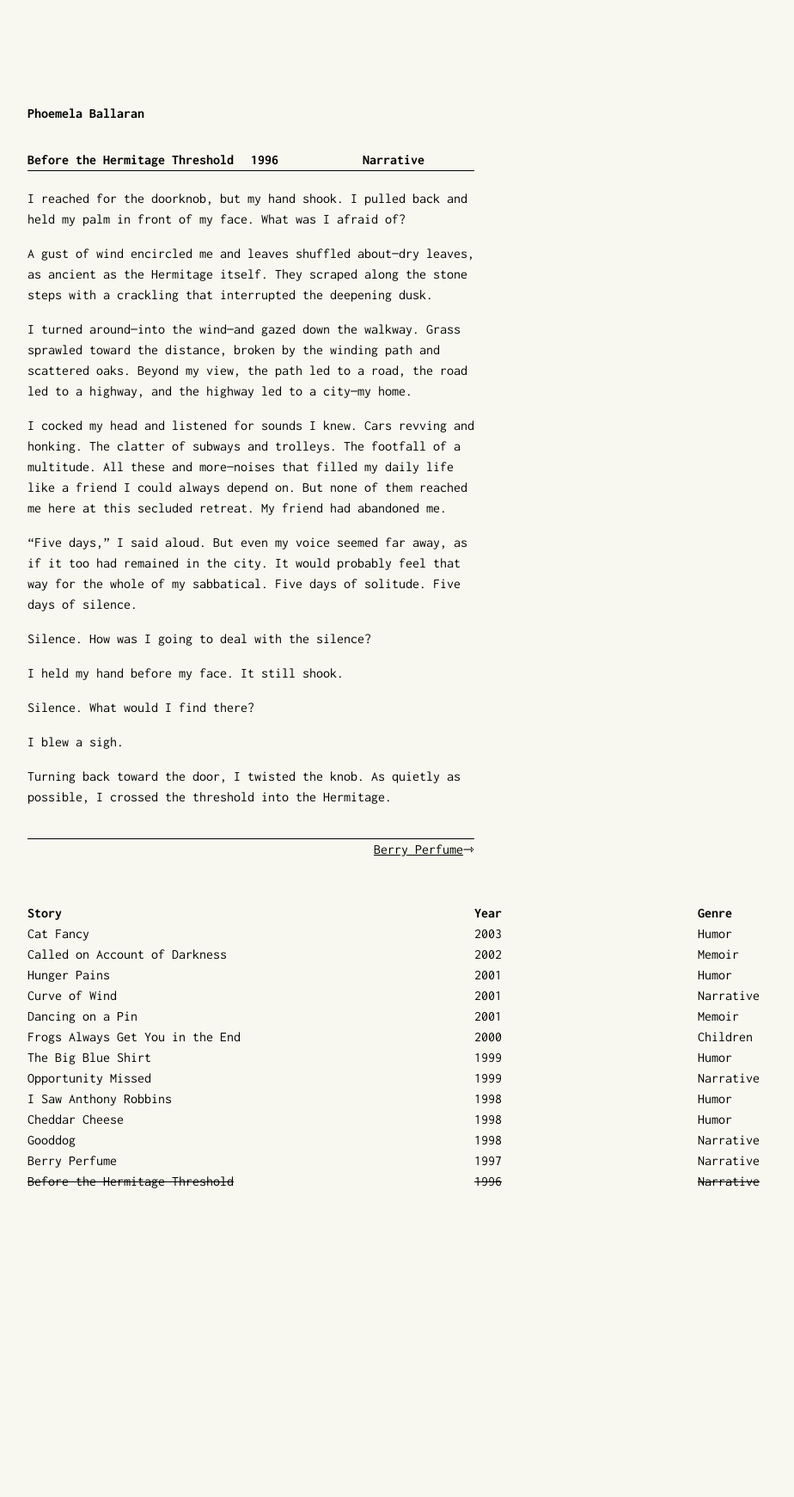
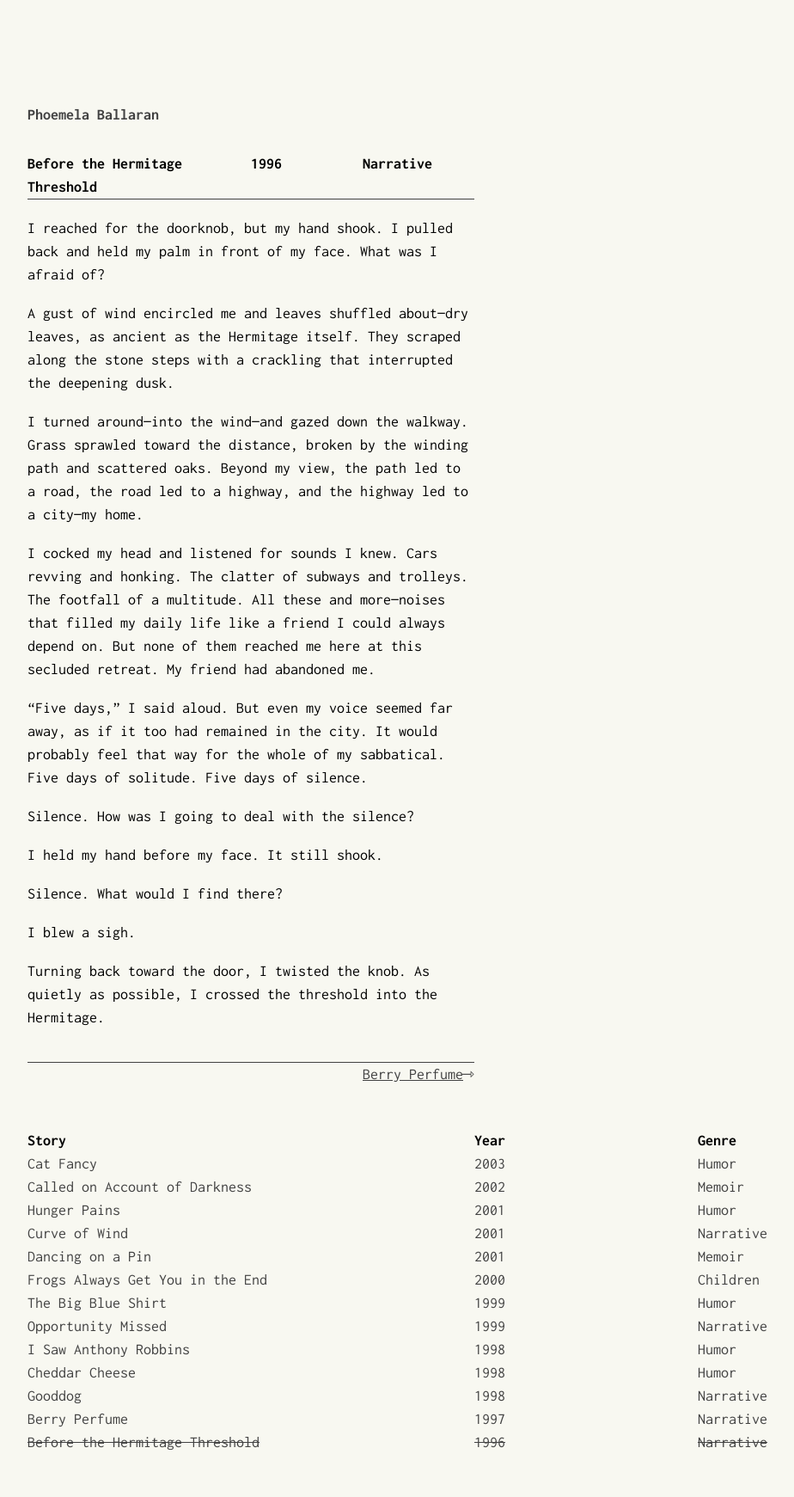
Before and after one commit to comoballar/phoemelaballaran.github.io, a Jekyll site: the page built from _posts/1996-06-07-before-the-hermitage-threshold.md, in a window 1280 px wide. Shown: the whole page at 86% size, without its empty margins (88-1012 px from the left). Built offline with Jekyll 4.4.1, drawn with Linux system fonts in a browser that asks for light colours; before the commit the page ends 1436 px from its top, so only the background shows below that.

Commit message:
Update base.scss

```diff
--- a/_sass/base.scss
+++ b/_sass/base.scss
@@ -4,12 +4,12 @@ $on-laptop:         800px !default;
 // typography
 @import url('https://fonts.googleapis.com/css?family=Inconsolata:400,700');
 $inconsolata:       'Inconsolata', monospace;
-$font__size:        16px;
+$font__size:        18px;
 $font__weight:      400;
 $font__line-height: 1.5;
 
 // colors
-$color__black:      #000000;
+$color__black:      #424242;
 $color__gray:       #eeeeee;
 $color__beige:      #f8f8f1;
 $color__yellow:     #fefeca;
```
